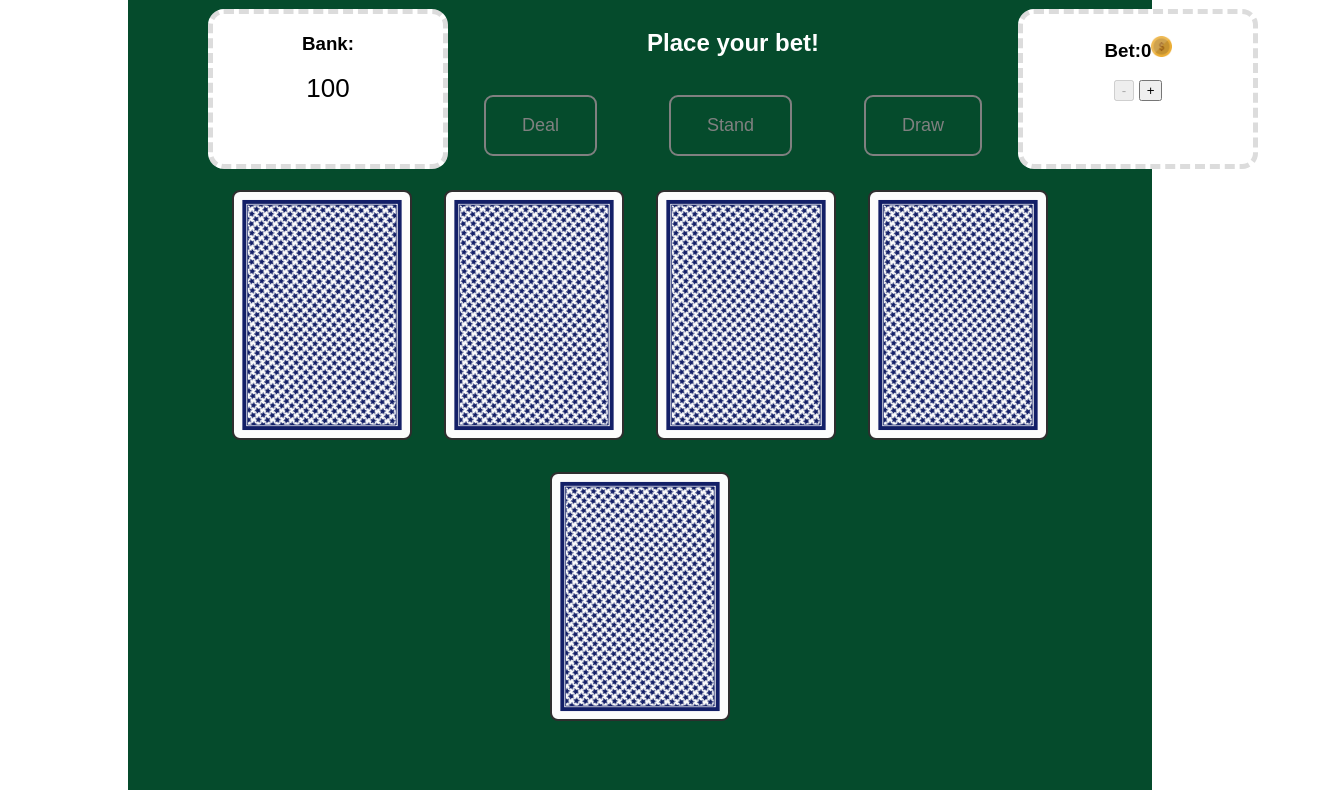
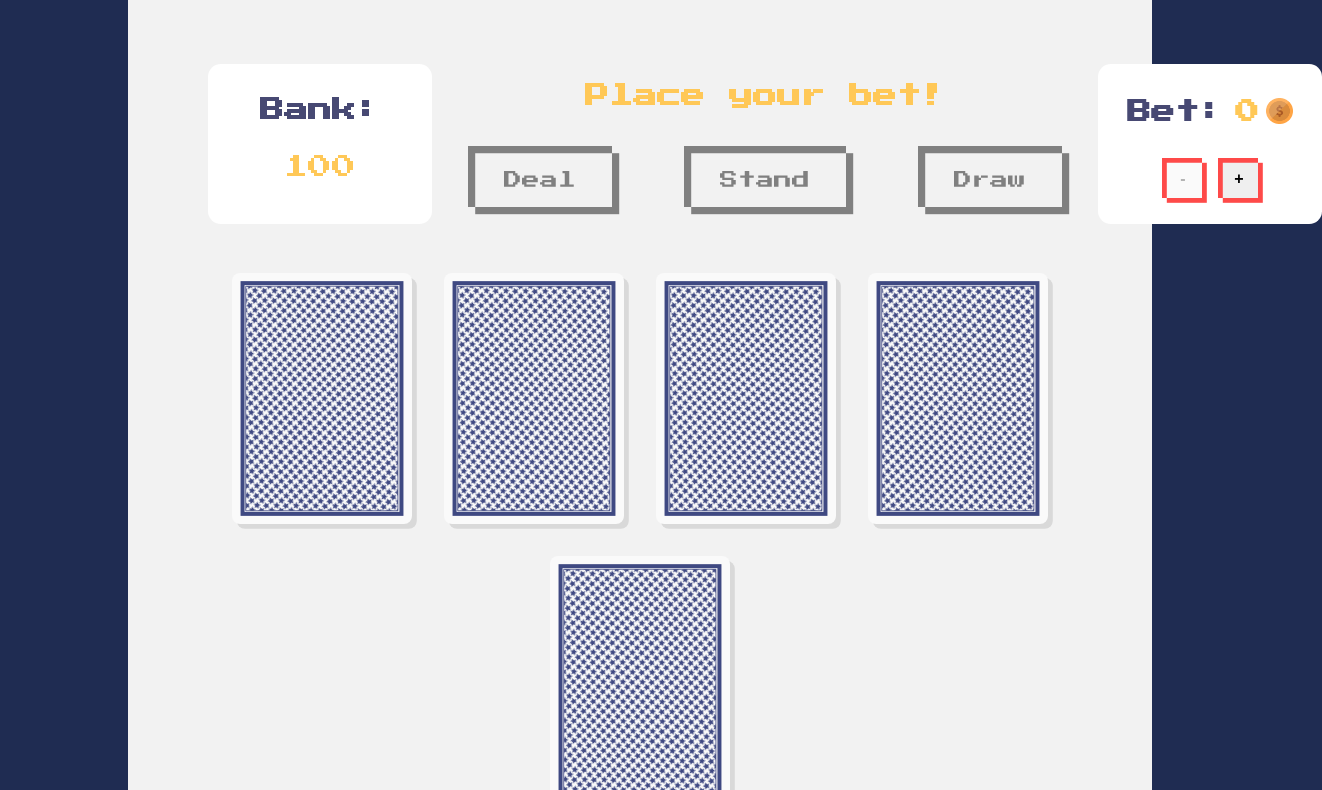
Before and after one commit to madeleinemarie/Video-Poker-Game, a plain HTML site: page index.html in a window 1280 px wide. Shown: the part 268-1058 px from the top of the page, 1322 px wide, since content can reach past the window. Drawn offline with Linux system fonts and the light colour scheme.

Commit message:
Update colors, spacing of elements

```diff
--- a/css/main.css
+++ b/css/main.css
@@ -1,38 +1,28 @@
 * {
     box-sizing: border-box;
 }
+
 body {
-    /* background-color: #054B2C; */
-    color: black;
-    font-family: Arial, Helvetica, sans-serif;
+    background-color: #1f2c52;
+    color: #474973;
+    font-family: 'Press Start 2P', sans-serif;
     margin: 0 10%;
 
 }
 
 #full-game {
-    background-color: #054B2C;
+    background-color: #f2f2f2;
     border-radius: 1em;
     padding: 2em 5em 5em 5em;
     margin-top: 5em;
 }
 
-#bet-display {
-    display: inline-block;
-}
-
-.hide {
-    display: none;
-}
 
 h1 {
     text-align: center;
-    margin: 2em;
-    color: white;
-}
-
-#message {
-    color: white;
-    display: block;
+    margin: 1.5em;
+    color: #474973;
+    font-size: 52px;
 }
 
 #interface {
@@ -42,11 +32,168 @@ h1 {
     flex-shrink: 1;
 }
 
+/*****************BANK*****************/
+
+.money-box {
+    background-color: white;
+    height: 10em;
+    /* width: 13em; */
+    min-width: 14em;
+    border-radius: 0.8em;
+    /* border: 5px dashed gainsboro; */
+    font-size: 1em;
+}
+
+#bank-balance {
+    font-size: 1.5em;
+    color: #FFC857;
+}
+
+#bank-balance > img {
+    max-height: 1.1em;
+    padding-left: .2em;
+    vertical-align: 10%;
+    filter:hue-rotate(-12deg);
+}
+
+h3 {
+    font-size: 1.5em;
+    margin: 1.4em 0em;
+}
+
+/**************MSG & BUTTONS*************/
+
+.middle-space {
+    display: flex;
+    flex-direction: column;
+    flex: 1 0 auto;
+}
+
+#message {
+    color: #FFC857;
+    display: block;
+    /* flex-shrink: 0; */
+
+}
+
+#message > img {
+    max-height: 1em;
+    padding-left: .5em;
+    filter:hue-rotate(-12deg);
+}
+
+@keyframes blinkingText{
+    0%{     color: #FFC857;    }
+    49%{    color: #FFC857; }
+    60%{    color: transparent; }
+    99%{    color:transparent;  }
+    100%{   color: #FFC857;    }
+}
+
+.blink {
+    animation-name: blinkingText;
+    animation-duration: 1s;
+    animation-timing-function: linear;
+    animation-iteration-count: 3;
+}
+
+#button-block {
+    display: flex;
+    justify-content: center;
+
+}
+
+#deal-btn, #stand-btn, #draw-btn, #newgame-btn {
+    background: none;
+    border: none;
+    padding: 1.4em 2em 1em 2em;
+    font-size: 18px;
+    max-width: 15em;
+    margin: 1em 2em;
+    min-width: 0;
+    color: #FE4A49;
+    font-family: 'Press Start 2P', sans-serif;
+    transition: 0.25s;
+    box-shadow:
+      0.4em 0.4em 0 0 #FE4A49,
+      inset 0.4em 0.4em 0 0 #FE4A49;
+    /* border-color: #19bc8b; */
+    /* vertical-align: 40%; */
+}
+
+#deal-btn:hover, #stand-btn:hover, #draw-btn:hover, #newgame-btn:hover {
+    box-shadow:
+    0 0 0 0 white,
+    inset 6em 3.5em 0 0 #FE4A49;
+    color: white;
+}
+
+
+#deal-btn:disabled, #stand-btn:disabled, #draw-btn:disabled {
+    /* border: 2px solid grey; */
+    color: grey;
+    box-shadow:
+      0.4em 0.4em 0 0 grey,
+      inset 0.4em 0.4em 0 0 grey;
+}
+
+/***************BET****************/
+
+/* #bet-table > div > h3{
+   margin-bottom: 0.3em;
+} */
+
 #bet-num {
     text-align: center;
+    padding-left: .5em;
+    color: #FFC857;
 }
 
+#inline {
+    display: flex;
+    justify-content: center;
+}
+
+p {
+    font-size: 1.17em;
+    /* display: inline; */
+}
+
+.coin-img {
+    height: 1.1em;
+    padding-left: 0.3em;
+    filter:hue-rotate(-12deg);
+}
+
+#bet-minus, #bet-plus{
+    /* border: 0.4em solid #FE4A49; */
+    border: none;
+    min-width: 2.5em;
+    min-height: 2.5em;
+    max-height: 3em;
+    max-width: 4em;
+    font-weight: bold;
+    font-size: 1em;
+    padding-top: 0.2em;
+    padding-left: 0.5em;
+    /* background-color: #FE4A49; */
+    box-shadow:
+      0.3em 0.3em 0 0 #FE4A49,
+      inset 0.3em 0.3em 0 0 #FE4A49;
+}
+
+#bet-minus:hover, #bet-plus:hover {
+    box-shadow:
+    0 0 0 0 white,
+    inset 6em 3.5em 0 0 #FE4A49;
+    color: white;
+
+}
+
+/***************CARDS****************/
+
 #game-table {
+    margin-top: 2em;
     display: flex;
     flex-wrap: wrap;
     align-items: center;
@@ -54,62 +201,26 @@ h1 {
 }
 
 #game-table img {
-    border: 2px solid #2e2e2e;
+    /* border: 2px solid #2e2e2e; */
+    border-radius: .5em;
     margin: 1em;
-    border-radius: .5em;
     max-width: 180px;
     height: auto;
     background-color: #fcfcfc;
+    opacity: 0.8;
+    box-shadow:
+      0.3em 0.3em 0 0 lightgrey;
+      /* inset 0.4em 0.4em 0 0 grey; */
 }
 
-#inline {
-    display: flex;
-    justify-content: center;
+.hide {
+    display: none;
 }
 
-.coin-img {
-    height: 24px;
-    padding-top: .2em;
+#character-space {
+    letter-spacing: .5em;
 }
 
-p {
-    font-size: 26px;
-    display: inline;
+#super {
+    vertical-align: 20%
 }
-
-#button-block {
-    display: flex;
-    flex-shrink: 1;
-}
-
-
-.money-box {
-    background-color: white;
-    height: 10em;
-    width: 15em;
-    min-width: 15em;
-    border-radius: 1em;
-    border: 5px dashed gainsboro;
-}
-
-.middle-space {
-    display: flex;
-    flex-direction: column;
-}
-
-#deal-btn, #stand-btn, #draw-btn {
-    border: 2px solid white;
-    border-radius: .5em;
-    background-color: #054B2C;
-    padding: 1em 2em;
-    font-size: 18px;
-    color: white;
-    max-width: 15em;
-    margin: 1em 2em;
-    min-width: 0;
-}
-
-#deal-btn:disabled, #stand-btn:disabled, #draw-btn:disabled {
-    border: 2px solid grey;
-    color: grey;
-}
```
